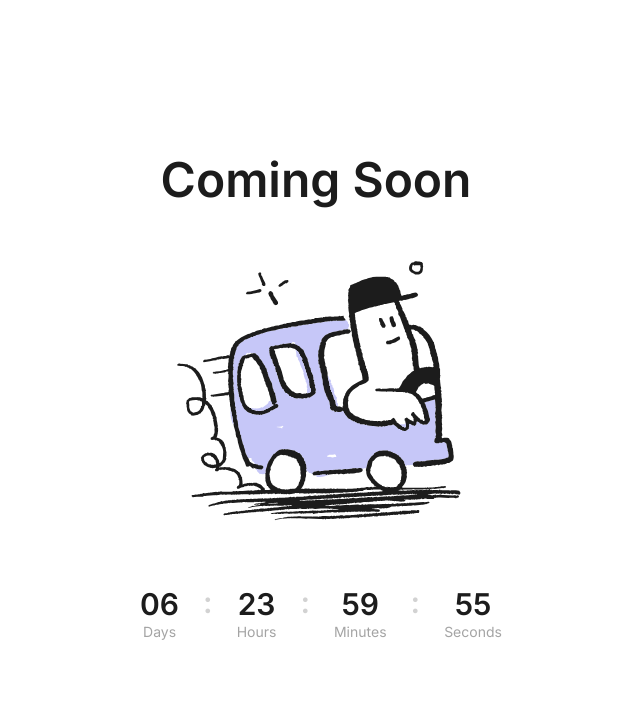
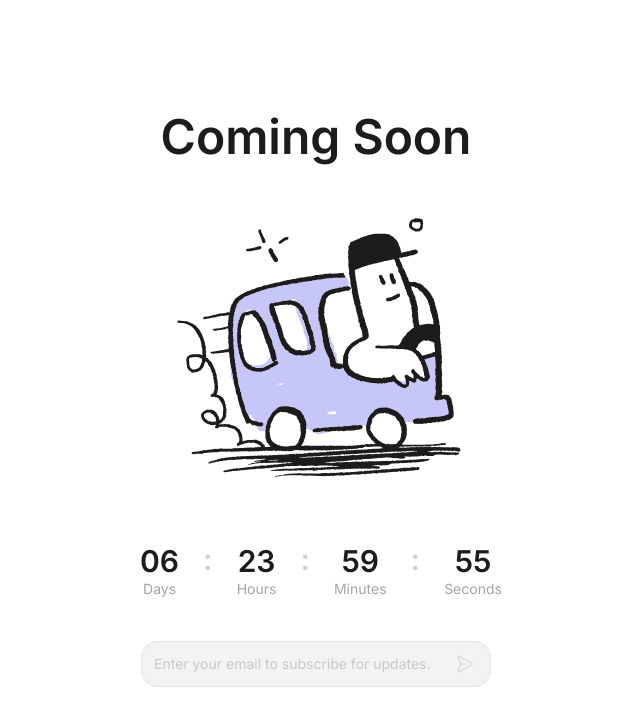
Before and after one commit to StudentPortal-grad/student-portal-web, a Next.js app: page /coming-soon in a window 1280 px wide. Shown: the top 726 px of the page, without its empty margins (324-964 px from the left). Built offline with nearby package versions, Linux system fonts and the light colour scheme.

Commit message:
layout(add): news teller form in coming soon page

```diff
--- a/app/coming-soon/page.tsx
+++ b/app/coming-soon/page.tsx
@@ -1,7 +1,7 @@
 import React from "react";
 import Image from "next/image";
 import CountdownTimer from "@/components/CountdownTimer";
-
+import NewsTellerForm from "@/components/forms/NewsTellerForm";
 export const metadata = {
   title: "coming soon",
 };
@@ -25,6 +25,7 @@ export default function page() {
           priority
         />
         <CountdownTimer targetDate={targetDate} />
+        <NewsTellerForm />
       </div>
     </section>
   );
--- /dev/null
+++ b/components/forms/NewsTellerForm.tsx
@@ -0,0 +1,41 @@
+"use client";
+import { useForm } from "react-hook-form";
+import React from "react";
+import Image from "next/image";
+
+type FormValues = {
+  email: string;
+};
+
+export default function NewsTellerForm() {
+  const { register, handleSubmit } = useForm<FormValues>();
+
+  const onSubmit = (data: FormValues) => {
+    console.log(data);
+  };
+
+  return (
+    <form onSubmit={handleSubmit(onSubmit)} className="w-full max-w-[350px]">
+      <div className="relative">
+        <input
+          type="email"
+          placeholder="Enter your email to subscribe for updates."
+          className="bg-black-5 text-black-100 placeholder:text-black-20 focus:ring-secondary-purple-a w-full rounded-2xl border px-3 py-3 pr-12 text-sm focus:ring-2 focus:ring-offset-2 focus:outline-none"
+          {...register("email", { required: true })}
+        />
+        <button
+          type="submit"
+          className="absolute top-1/2 right-4 -translate-y-[50%] cursor-pointer"
+        >
+          <Image
+            src="/icons/send.svg"
+            alt="send icon"
+            width={20}
+            height={20}
+            className="opacity-60 transition-opacity hover:opacity-100"
+          />
+        </button>
+      </div>
+    </form>
+  );
+}
--- a/package.json
+++ b/package.json
@@ -19,6 +19,7 @@
     "next-themes": "^0.4.4",
     "react": "^19.0.0",
     "react-dom": "^19.0.0",
+    "react-hook-form": "^7.54.2",
     "recharts": "^2.15.1",
     "tailwind-merge": "^3.0.2",
     "tailwindcss-animate": "^1.0.7"
```
Also changed, not shown: public/icons/send.svg (added), 1 other file (tests, documents, lock files or other folders).
